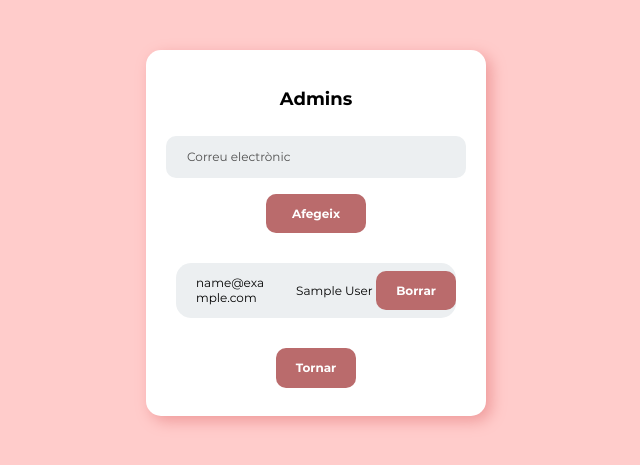
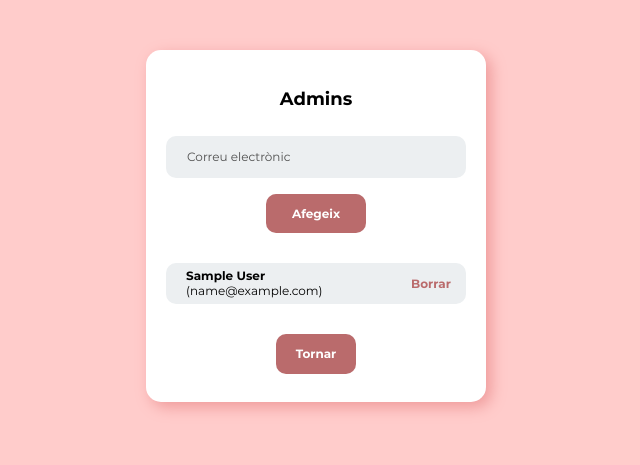
Before and after one commit to Casassarnau/ConfinAppCommerce, a Django app: a page that uses shop/templates/adminlist.html in a window 1280 px wide. Shown: the part 60-525 px from the top of the page, without its empty margins (324-964 px from the left). Run offline with Django 3.2, Linux system fonts and the light colour scheme; a user stored in the database is signed in; tables that the repository leaves empty hold one stand-in row (values such as "Sample post"); some libraries are stand-ins or nearby versions.

Commit message:
Admin list css fixed

```diff
--- a/shop/templates/adminlist.html
+++ b/shop/templates/adminlist.html
@@ -12,10 +12,12 @@
 
     <ul class="shop-list">
     {% for admin in admins %}
-        <div class="shop-row-container">
-            <li style="display: inline-block;">{{ admin.email }} </li>
-            <li style="display: inline-block;">{{ admin.name }} </li>
-            <a href="{% url 'delete_shop_admins' id=id idA=admin.id %}" class="button">Borrar</a>
+        <div class="shop-row-container admin-info-container">
+            <div class="admin-info">
+                <li style="display: inline-block; font-weight: bold;">{{ admin.name }} </li>
+                <li style="display: inline-block;">({{ admin.email }}) </li>
+            </div>
+            <a href="{% url 'delete_shop_admins' id=id idA=admin.id %}" class="button admin-button">Borrar</a>
 
         </div>
 
--- a/shop/views.py
+++ b/shop/views.py
@@ -153,6 +153,7 @@ def list_admins(request, id=None):
                 form.add_error('email', 'No s\'ha trobat l\'usuari')
             else:
                 shop.admins.add(u)
+                form = forms.AddShopAdminForm()
     # if a GET (or any other method) we'll create a blank form
     else:
         form = forms.AddShopAdminForm()
--- a/static/forms.css
+++ b/static/forms.css
@@ -159,9 +159,10 @@ h3 {
 .shop-row-container  {
     background-color: var(--secondary);
     display: flex;
-    margin: 10px;
+    padding: 0 10px;
+    margin: 10px 0;
     width: 100%;
-    border-radius: 15px;
+    border-radius: 10px;
     align-items: center;
     justify-content: center;
 }
@@ -502,3 +503,28 @@ h5 {
     background-color: var(--secondary-light);
     border-bottom-right-radius: 10px;
 }
+
+.admin-info-container {
+    display: grid;
+    grid-template-columns: 1fr 50px;
+}
+
+.admin-info {
+    display: grid;
+    padding: 5px 10px;
+}
+
+.admin-info > li {
+    margin: 0;
+    padding: 0;
+}
+
+.admin-button {
+    padding: 5px 5px;
+    background-color: transparent;
+    color: var(--primary-dark);
+}
+
+.admin-button:hover {
+    background-color: transparent;
+}
```
